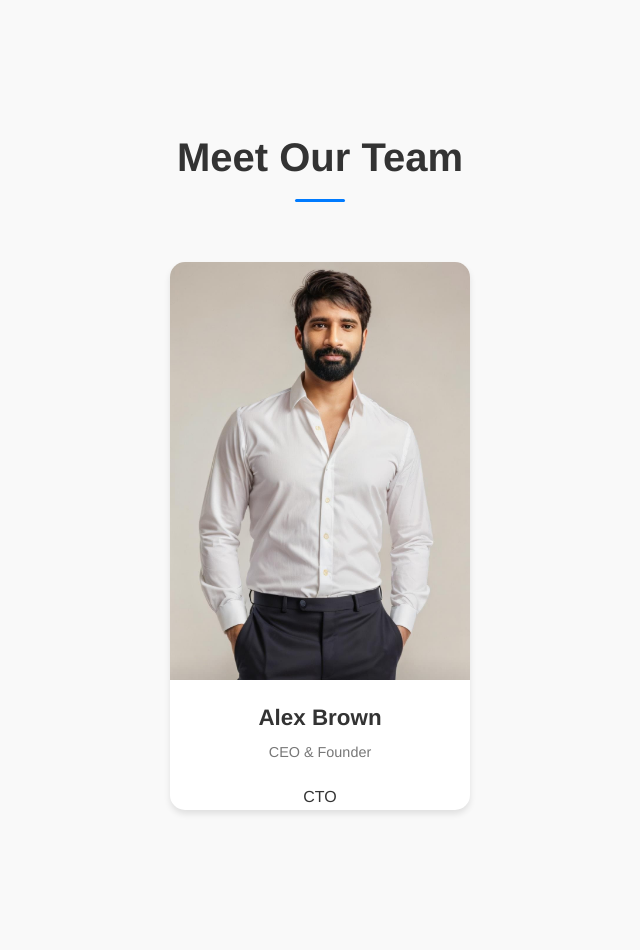
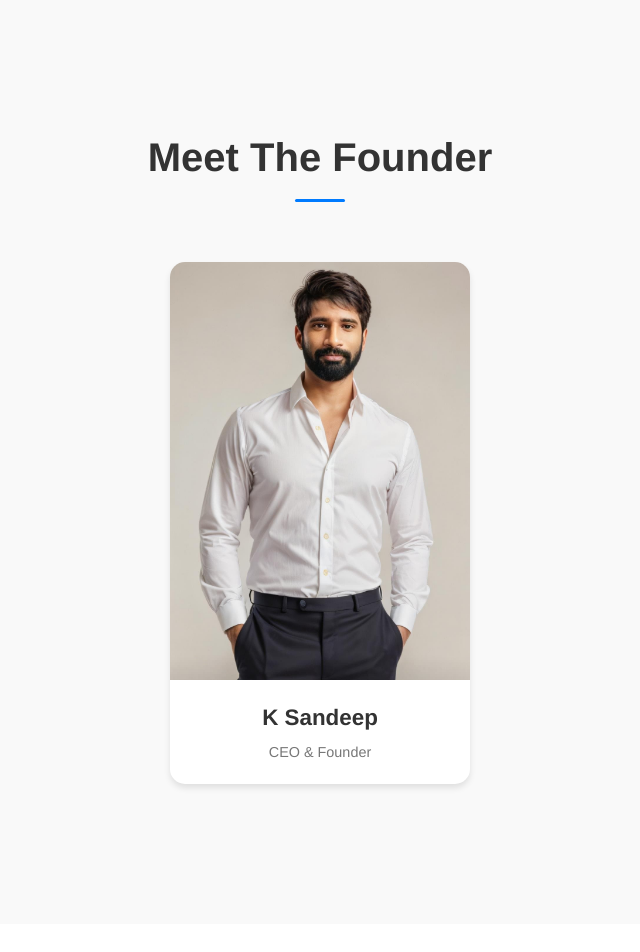
Before and after one commit to kyasaramsandeep/website, a plain HTML site: page index.html in a window 1280 px wide. Shown: the part 1380-2332 px from the top of the page, without its empty margins (320-960 px from the left). Drawn offline with Linux system fonts and the light colour scheme.

Commit message:
Update index.html

```diff
--- a/index.html
+++ b/index.html
@@ -69,7 +69,7 @@
     .hero {
       position: relative;
       height: 100vh;
-      background: url('https://github.com/kyasaramsandeep/website/blob/main/banner.jpg') no-repeat center center/cover;
+      background: url('banner.jpg') no-repeat center center/cover;
       display: flex;
       align-items: center;
       justify-content: center;
@@ -352,15 +352,15 @@
   <!-- ================ Team Section ================ -->
   <section class="team" id="team">
     <div class="container">
-      <h2>Meet Our Team</h2>
+      <h2>Meet The Founder</h2>
       <div class="team-members">
         <div class="team-member">
           <img src="team1.jpg" alt="Team Member">
           <div class="member-info">
-            <h3>Alex Brown</h3>
+            <h3>K Sandeep</h3>
             <p>CEO &amp; Founder</p>
           </div>
-            <p>CTO</p>
+            <p></p>
           </div>
         </div>
       </div>
```
